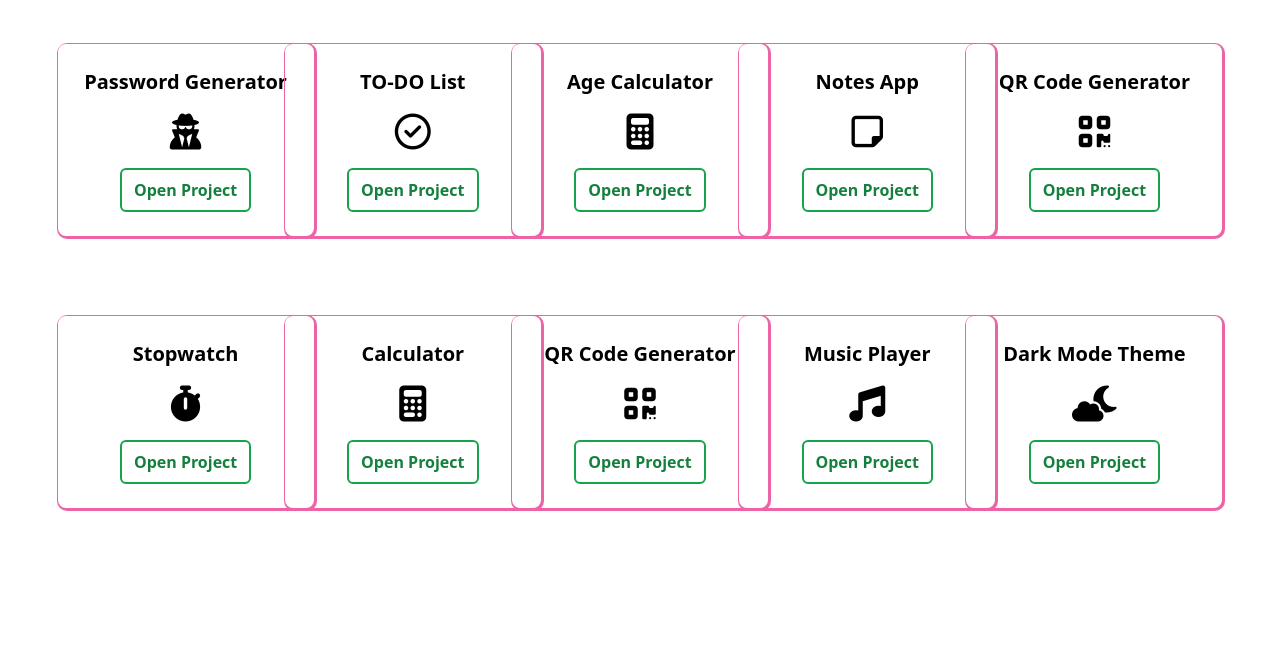
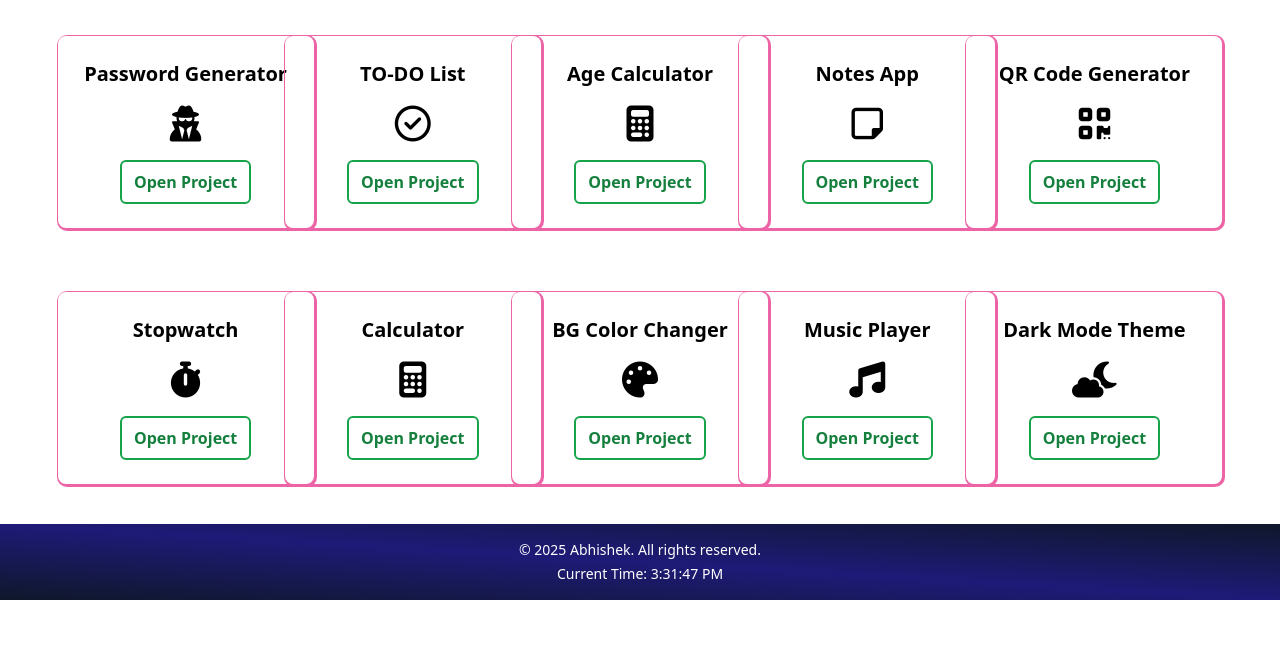
Before and after one commit to abhishekthakur797/30-days-30-javascript-project, a website: page index.html in a window 1280 px wide. Shown: the part 152-800 px from the top of the page. Drawn offline with nearby package versions, Linux system fonts and the light colour scheme.

Commit message:
minor changes

```diff
--- a/index.html
+++ b/index.html
@@ -36,7 +36,9 @@
           <div class="desktop-menu hidden md:block lg:block">
             <ul class="flex gap-x-8 text-xl">
               <li class="hover:text-yellow-300"><a href="#">Home</a></li>
-              <li class="hover:text-yellow-300"><a href="#">Portfolio</a></li>
+              <li class="hover:text-yellow-300">
+                <a href="https://tinyurl.com/abhishek-protfolio">Portfolio</a>
+              </li>
               <li class="hover:text-yellow-300"><a href="#">Contact</a></li>
             </ul>
           </div>
@@ -58,8 +60,10 @@
             >
               <i id="hide-menu" class="fa-solid fa-xmark cursor-pointer"></i>
               <li class="hover:text-yellow-300"><a href="#">Home</a></li>
-              <li class="hover:text-yellow-300"><a href="#">Portfolio</a></li>
-              <li class="hover:text-yellow-300"><a href="#">Contact</a></li>
+              <li class="hover:text-yellow-300">
+                <a href="https://tinyurl.com/abhishek-protfolio">Portfolio</a>
+              </li>
+              <li class="hover:text-yellow-300"><a href="#">R</a></li>
             </ul>
           </div>
         </div>
@@ -89,14 +93,14 @@
       <!--! Main Container-->
       <div
         id="body-container"
-        class="px-8 w-screen h-full bg-white text-black pt-16"
+        class="px-8 w-screen h-full bg-white text-black pt-20"
       >
-        <h1 class="font-bold text-4xl py-4 text-center">
+        <h1 class="font-bold text-4xl md:text-5xl lg:text-5xl text-center">
           30 days 30 Javascript Projects
         </h1>
         <!--! Container Box-->
         <div
-          class="main-container-box grid grid-cols-1 md:grid-cols-3 lg:grid-cols-5 justify-items-center place-items-center gap-y-20 mt-5 p-10"
+          class="main-container-box grid grid-cols-1 md:grid-cols-3 lg:grid-cols-5 justify-items-center place-items-center gap-y-8 md:gap-y-16 lg:gap-y-16 mt-5 p-10"
         >
           <!--! Content 1-->
           <div
@@ -237,9 +241,9 @@
           <div
             class="card-container flex flex-col items-center justify-center text-center gap-4 py-2 rounded-lg w-64 h-48 shadow-[1px_1px_0px_2px_#ed64a6]"
           >
-            <h3 class="card-title text-xl font-bold">QR Code Generator</h3>
+            <h3 class="card-title text-xl font-bold">BG Color Changer</h3>
             <div class="rounded-full">
-              <i class="fa-solid fa-qrcode text-4xl"></i>
+              <i class="fa-solid fa-palette text-4xl"></i>
             </div>
             <!-- <img
               src="img/random password.png"
@@ -249,7 +253,7 @@
             <button
               class="border-2 border-green-600 text-green-700 font-semibold px-3 py-2 rounded-md hover:bg-green-600 hover:text-white hover:scale-105 transition-all duration-300"
             >
-              <a href="src/10_QR Code Generator/index.html">Open Project</a>
+              <a href="src/bgColorChanger/index.html">Open Project</a>
             </button>
           </div>
           <!--! Content 9-->
@@ -292,6 +296,17 @@
           </div>
         </div>
       </div>
+      <!--! footer -->
+      <footer
+        class="py-4 bg-gradient-to-bl from-[#0f172a] via-[#1e1a78] to-[#0f172a] text-white"
+      >
+        <div class="mx-auto flex flex-col gap-1 items-center justify-between">
+          <p class="text-sm">
+            © <span id="year"></span> Abhishek. All rights reserved.
+          </p>
+          <div id="clock" class="text-sm mt-2 md:mt-0"></div>
+        </div>
+      </footer>
     </div>
   </body>
   <script src="https://cdn.tailwindcss.com"></script>
--- a/script.js
+++ b/script.js
@@ -38,3 +38,16 @@ closeMenu.addEventListener("click", function () {
     mobileMenu.classList.add("hidden");
   }
 });
+
+// script for current time in footer
+document.getElementById("year").textContent = new Date().getFullYear();
+
+// Function to display the real-time clock
+function updateClock() {
+  const now = new Date();
+  const timeString = now.toLocaleTimeString();
+  document.getElementById("clock").textContent = `Current Time: ${timeString}`;
+}
+
+setInterval(updateClock, 1000);
+updateClock();
```
